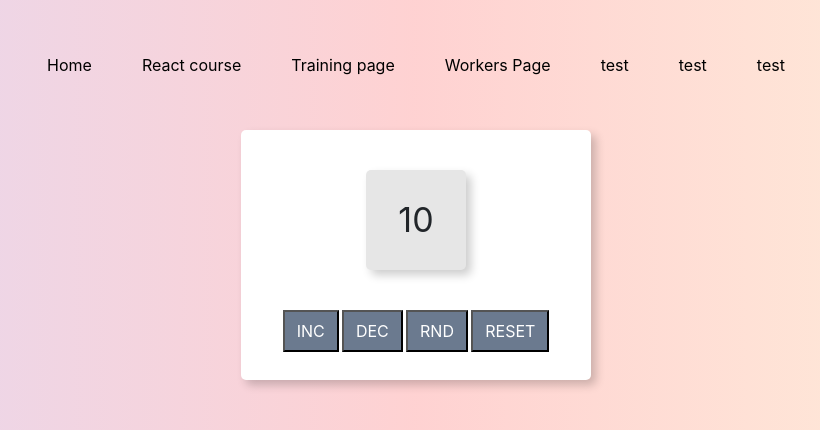
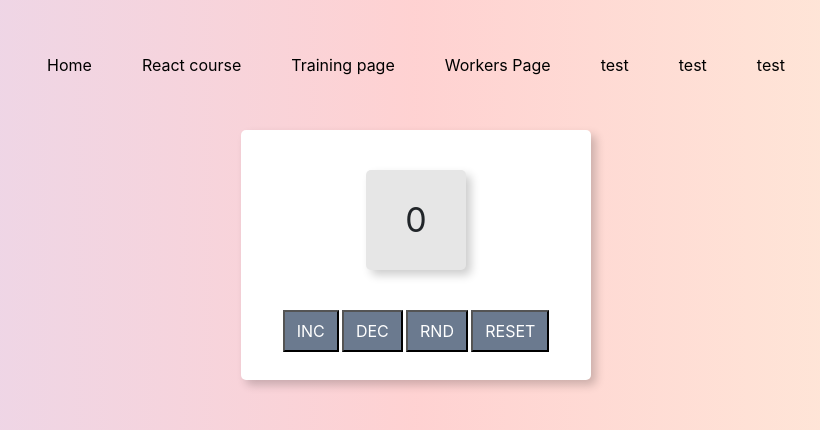
Before and after one commit to Yurii04UA/react-course, a React (Create React App) app: page /counter in a window 1280 px wide. Shown: the top 430 px of the page, without its empty margins (224-1044 px from the left). Built offline with nearby package versions, Linux system fonts and the light colour scheme.

Commit message:
react course

```diff
--- a/src/App.js
+++ b/src/App.js
@@ -18,10 +18,10 @@ function App() {
       <Routes>
         <Route path="/" element={<HomePage />} ></Route>
         <Route path="/react-course" element={<h2>HEEEE</h2>}></Route>
-        <Route path="/training-page" element={<TrainingPage />}></Route>
+        <Route path="/training-page/*" element={<TrainingPage />}></Route>
         <Route path="/workers-page" element={<WorkersPage />}></Route>
         <Route path="/props" element={<Props />} ></Route>
-        <Route path="/counter" element={<Counter />} ></Route>
+        <Route  path="/counter" element={<Counter count={0}/>} ></Route>
         <Route path="*" element={<PageNotFound />} />
       </Routes>
 
--- a/src/pages/TrainingPage/Counter/Counter.css
+++ b/src/pages/TrainingPage/Counter/Counter.css
@@ -1,13 +1,4 @@
-* {
-   box-sizing: border-box;
- }
- html, body {
-   height: 100%;
- }
-
-
-
- .appCounter {
+.appCounter {
    width: 350px;
    height: 250px;
    background-color: #fff;
--- a/src/pages/TrainingPage/Counter/Counter.jsx
+++ b/src/pages/TrainingPage/Counter/Counter.jsx
@@ -1,21 +1,57 @@
-import React from 'react'
-import "./Counter.css";
+import React from "react";
+import "./Counter.css"
+class Counter extends React.Component {
+  constructor(props) {
+    super(props);
+    this.state = {
+      count: this.props.count
+    }
+
+  }
 
 
-const Counter = () => {
-  return (
-    <div >
+  increase =() => {(
+    this.setState( state =>({
+      count: state.count= state.count +1
+    }))
+  )}
+
+  reset =() => {(
+    this.setState(state => ({
+      count :state.count = 40
+    }))
+  )}
+
+ decrease =() => {(
+    this.setState(state =>({
+      count: state.count = state.count -1
+    }))
+
+   )}
+
+
+
+  render() {
+
+    return (
       <div className="appCounter">
-        <div className="counter">10</div>
+        <div className="counter">{this.state.count}</div>
         <div className="controls">
-          <button>INC</button>
-          <button>DEC</button>
+          <button onClick={this.increase}>INC</button>
+          <button onClick={this.decrease}>DEC</button>
           <button>RND</button>
-          <button>RESET</button>
+          <button onClick={this.reset}>RESET</button>
         </div>
       </div>
-    </div>
-  )
+    )
+  }
 }
 
+
+// 1) Начальное значение счетчика должно передаваться через props
+// 2) INC и DEC увеличивают и уменьшают счетчик соответственно на 1. Без ограничений, но можете добавить границу в -50/50. По достижению границы ничего не происходит
+// 3) RND изменяет счетчик в случайное значение от -50 до 50. Конструкцию можете прогуглить за 20 секунд :) Не зависит от предыдущего состояния
+// 4) RESET сбрасывает счетчик в 0 или в начальное значение из пропсов. Выберите один из вариантов
+
+
 export default Counter
--- a/src/pages/TrainingPage/TrainingPage.jsx
+++ b/src/pages/TrainingPage/TrainingPage.jsx
@@ -1,6 +1,8 @@
 import React from "react";
 import "./TrainingPage.css";
-import Props from "./Props/Props";
+
+// import Props from "../TrainingPage/Props/Props";
+// import Counter from "../TrainingPage/Counter/Counter";
 
 import {  Route, Routes, NavLink } from "react-router-dom";
 
@@ -9,7 +11,11 @@ const TrainingPage = () => {
     <div className="container tr-page">
       <nav className="navBar">
         <NavLink to="/props" className="link">Props</NavLink>
-        <NavLink to="/counter" className="link">Counter</NavLink>
+        <NavLink to="/counter" className="link" >Counter</NavLink>
+        {/* <Routes>
+          <Route path="/props" element={<Props />} ></Route>
+          <Route path="/counter" element={<Counter />} ></Route>
+          </Routes> */}
       </nav>
 
     </div>
```
